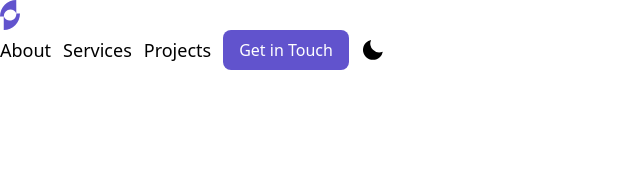
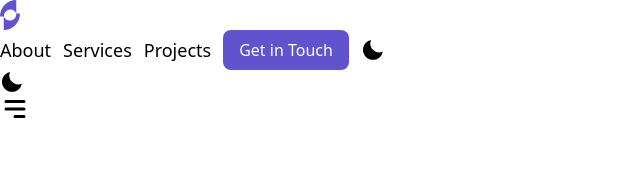
Before and after one commit to wacho91/digital-agency, a React (Vite) app: page / in a window 1280 px wide. Shown: the top 174 px of the page, without its empty margins (0-640 px from the left). Built offline with nearby package versions, Linux system fonts and the light colour scheme.

Commit message:
Arquitecture navbar complete

```diff
--- a/src/Component/Navbar/Navbar.jsx
+++ b/src/Component/Navbar/Navbar.jsx
@@ -1,6 +1,9 @@
 
+import { useState } from "react";
 import Logo from "../../assets/website/Vector.svg"
 import DarkMode from "./DarkMode";
+import { HiMenuAlt1, HiMenuAlt3 } from "react-icons/hi";
+import ResponsiveMenu from "./ResponsiveMenu";
 
 export const MenuLinks = [
     {
@@ -21,6 +24,13 @@ export const MenuLinks = [
 ];
 
 const Navbar = () => {
+
+    const [showMenu, setShowMenu] = useState(false);
+
+    const toggleMenu = () => {
+        setShowMenu(!showMenu);
+    }
+
   return (
     <div>
         <div>
@@ -49,9 +59,27 @@ const Navbar = () => {
                         <DarkMode />
                     </ul>
                 </nav>
-                 {/* Mobile view Drawer  */}
+                {/* Mobile view Drawer  */}
+                <div>
+                    <DarkMode />
+                    {/* Mobile Hamburger icon */}
+                    {showMenu ? (
+                        <HiMenuAlt1
+                            onClick={toggleMenu}
+                            className=" cursor-pointer transition-all"
+                            size={30}
+                        />
+                    ) : (
+                        <HiMenuAlt3
+                            onClick={toggleMenu}
+                            className=" cursor-pointer transition-all"
+                            size={30}
+                        />
+                    )}
+                </div>
             </div>
         </div>
+        <ResponsiveMenu showMenu={showMenu} />
     </div>
   )
 }
```
